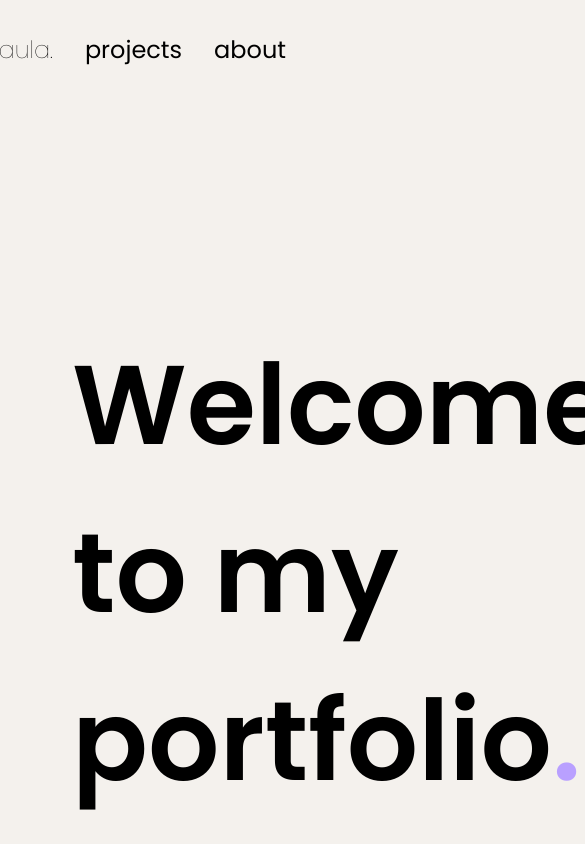
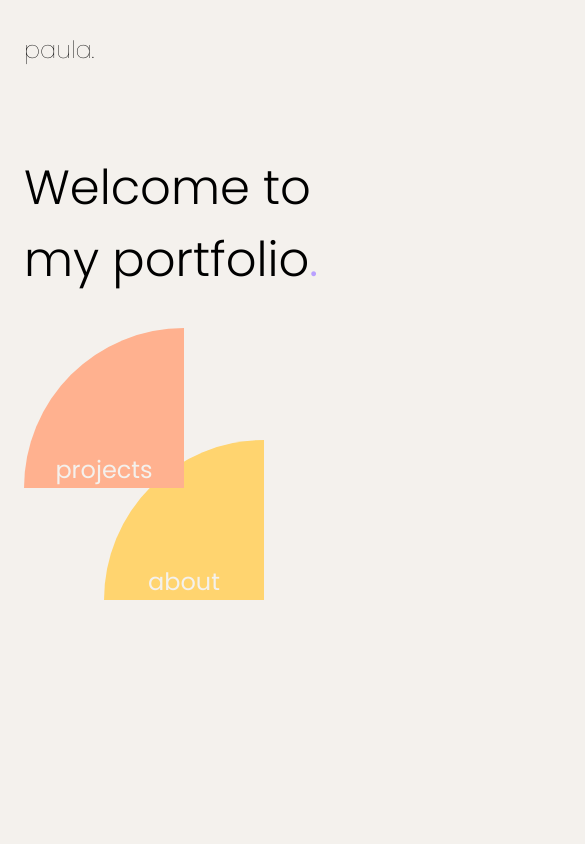
Before and after one commit to PaulaAshvillage/PaulaPortfolio, a Vue app: page / in a window 390 px wide. Shown: the top 844 px of the page, 585 px wide, since content can reach past the window. Built offline with nearby package versions, Linux system fonts and the light colour scheme.

Commit message:
adds responsive view for home view

```diff
--- a/src/App.vue
+++ b/src/App.vue
@@ -21,7 +21,13 @@ export default {
   padding-inline: 1.5rem;
   max-width: 80rem;
 }
+
 #app {
   font-family: 'Poppins', Helvetica, sans-serif;
+  text-align: center;
+}
+@media (max-width: 600px) {
+  .content-wrapper {
+  }
 }
 </style>
--- a/src/assets/base.css
+++ b/src/assets/base.css
@@ -7,9 +7,4 @@
 }
 html {
   background-color: var(--color-beige);
-  overflow-y: scroll;
 }
-
-body {
-  padding-inline: 1rem;
-}
--- a/src/assets/main.css
+++ b/src/assets/main.css
@@ -64,15 +64,3 @@ h6 {
 #__next {
   isolation: isolate;
 }
-
-#app {
-  font-family: 'Poppins', Helvetica, sans-serif;
-  -webkit-font-smoothing: antialiased;
-  -moz-osx-font-smoothing: grayscale;
-  text-align: center;
-}
-.content-wrapper {
-  margin-inline: auto;
-  padding-inline: 1.5rem;
-  max-width: 80rem;
-}
--- a/src/layouts/HeaderLayout.vue
+++ b/src/layouts/HeaderLayout.vue
@@ -12,7 +12,7 @@
 <style scoped>
 nav {
   padding-top: 2rem;
-  padding-right: 4rem;
+
   display: flex;
   justify-content: flex-end;
   gap: 2rem;
@@ -28,4 +28,9 @@ nav {
   font-weight: 100;
   margin-right: auto;
 }
+@media (max-width: 600px) {
+  .router-link {
+    display: none;
+  }
+}
 </style>
--- a/src/views/HomeView.vue
+++ b/src/views/HomeView.vue
@@ -3,18 +3,20 @@
     <h1>Welcome to my portfolio<span id="dot">.</span></h1>
     <div class="link-container">
       <router-link id="project-shape" class="shaped-link" to="/projects">projects </router-link>
-      <router-link id="about-shape" class="shaped-link" to="/about">about </router-link>
+      <div id="about-shape-container">
+        <router-link id="about-shape" class="shaped-link" to="/about">about </router-link>
+      </div>
     </div>
   </div>
 </template>
 <style scoped>
 .home-container {
   height: 100%;
-  padding-inline: 2rem;
-  padding-top: 30vh;
+  padding-top: 30dvh;
   display: flex;
   align-items: flex-end;
 }
+
 h1 {
   font-size: 7rem;
   text-align: left;
@@ -23,21 +25,21 @@ h1 {
   color: var(--color-purple);
 }
 .link-container {
-  margin-right: 10%;
   display: flex;
-
+  margin-left: 2rem;
   gap: 2rem;
   flex-direction: column;
 }
 .shaped-link {
   font-weight: 600;
   font-size: 1.75rem;
+  height: 14rem;
+  width: 14rem;
 }
 #project-shape {
   color: var(--color-beige);
   background-color: var(--color-orange);
-  height: 14rem;
-  width: 14rem;
+
   border-radius: 14rem 0 0 0;
   display: flex;
   align-items: flex-end;
@@ -48,12 +50,63 @@ h1 {
   color: var(--color-beige);
 
   background-color: var(--color-yellow);
-  height: 14rem;
-  width: 14rem;
+
   border-radius: 0 14rem 0 0;
   display: flex;
   align-items: flex-end;
   justify-content: start;
 }
+@media (max-width: 1000px) {
+  h1 {
+    font-size: 5rem;
+    font-weight: 400;
+    text-align: left;
+  }
+  .shaped-link {
+    font-weight: 400;
+    font-size: 1.5rem;
+    height: 11rem;
+    width: 11rem;
+  }
+}
+@media (max-width: 600px) {
+  .home-container {
+    padding-top: 10dvh;
+    display: flex;
+    flex-direction: column;
+    align-items: flex-start;
+    gap: 2rem;
+  }
+  h1 {
+    font-size: 3rem;
+    font-weight: 300;
+  }
+  .link-container {
+    margin-left: 0;
+  }
+
+  .shaped-link {
+    font-weight: 400;
+    font-size: 1.5rem;
+    height: 10rem;
+    width: 10rem;
+    border-radius: 10rem 0 0 0;
+  }
+  #project-shape {
+    justify-content: center;
+    z-index: 1;
+  }
+  #about-shape {
+    display: flex;
+    justify-content: center;
+    border-radius: 10rem 0 0 0;
+  }
+  #about-shape-container {
+    display: block;
+    position: relative;
+    bottom: 5rem;
+    left: 5rem;
+  }
+}
 </style>
 <script></script>
```
